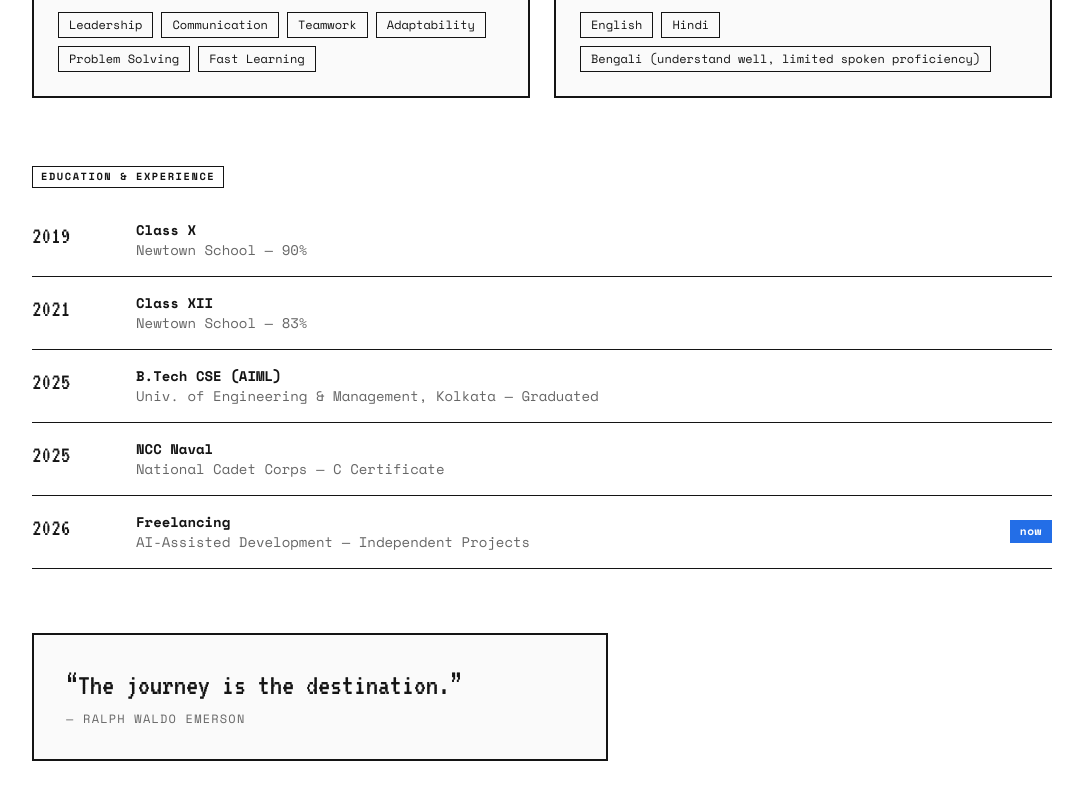
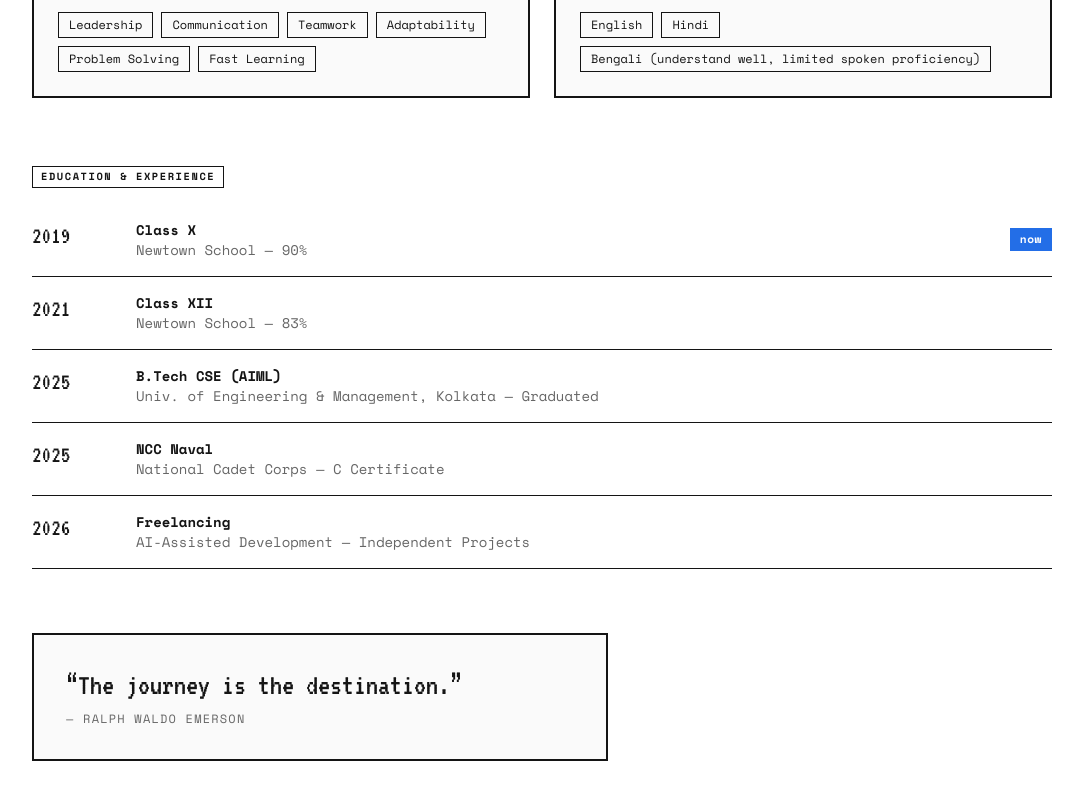
Before and after one commit to kunikapagaria-lab/kunika_portfolio_, a React (Vite) app: page / in a window 1280 px wide. Shown: the part 2910-3710 px from the top of the page, without its empty margins (98-1181 px from the left). Built offline with nearby package versions, Linux system fonts and the light colour scheme; no server answers.

Commit message:
Fix "now" badge landing on the oldest journey entry instead of the newest
Journey items are ordered newest-first (2026 down to 2019), but the
badge was placed on the last array index, i.e. the oldest entry.
Moved it to index 0 to match the newest one.

```diff
--- a/src/pages/About.tsx
+++ b/src/pages/About.tsx
@@ -34,7 +34,7 @@ export default function About() {
               <p className="font-bold text-sm">{step.title}</p>
               <p className="text-sm text-muted">{step.detail}</p>
             </div>
-            {i === journey.length - 1 && <span className="tag-bar bg-accent ml-auto self-center">now</span>}
+            {i === 0 && <span className="tag-bar bg-accent ml-auto self-center">now</span>}
           </div>
         ))}
       </div>
```
